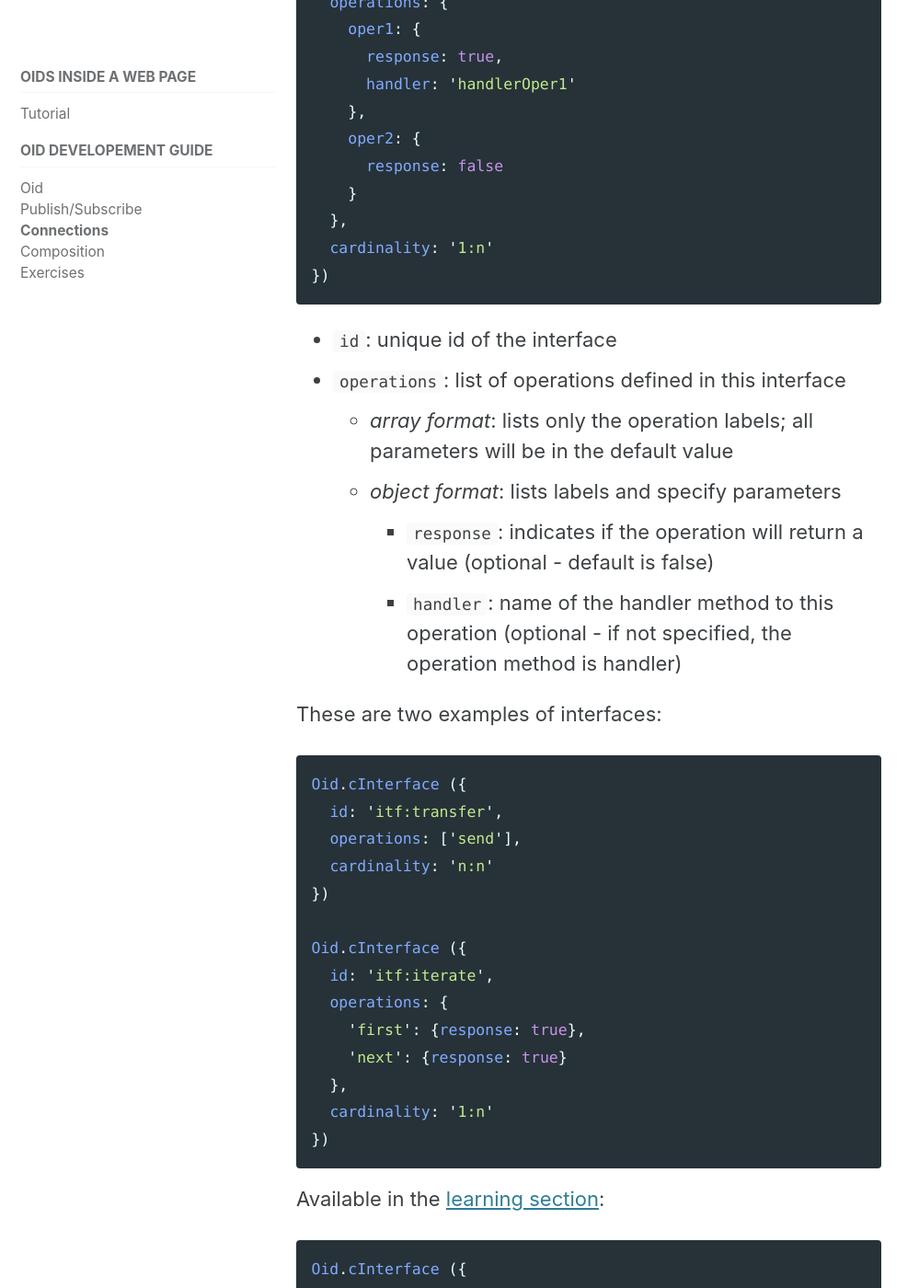
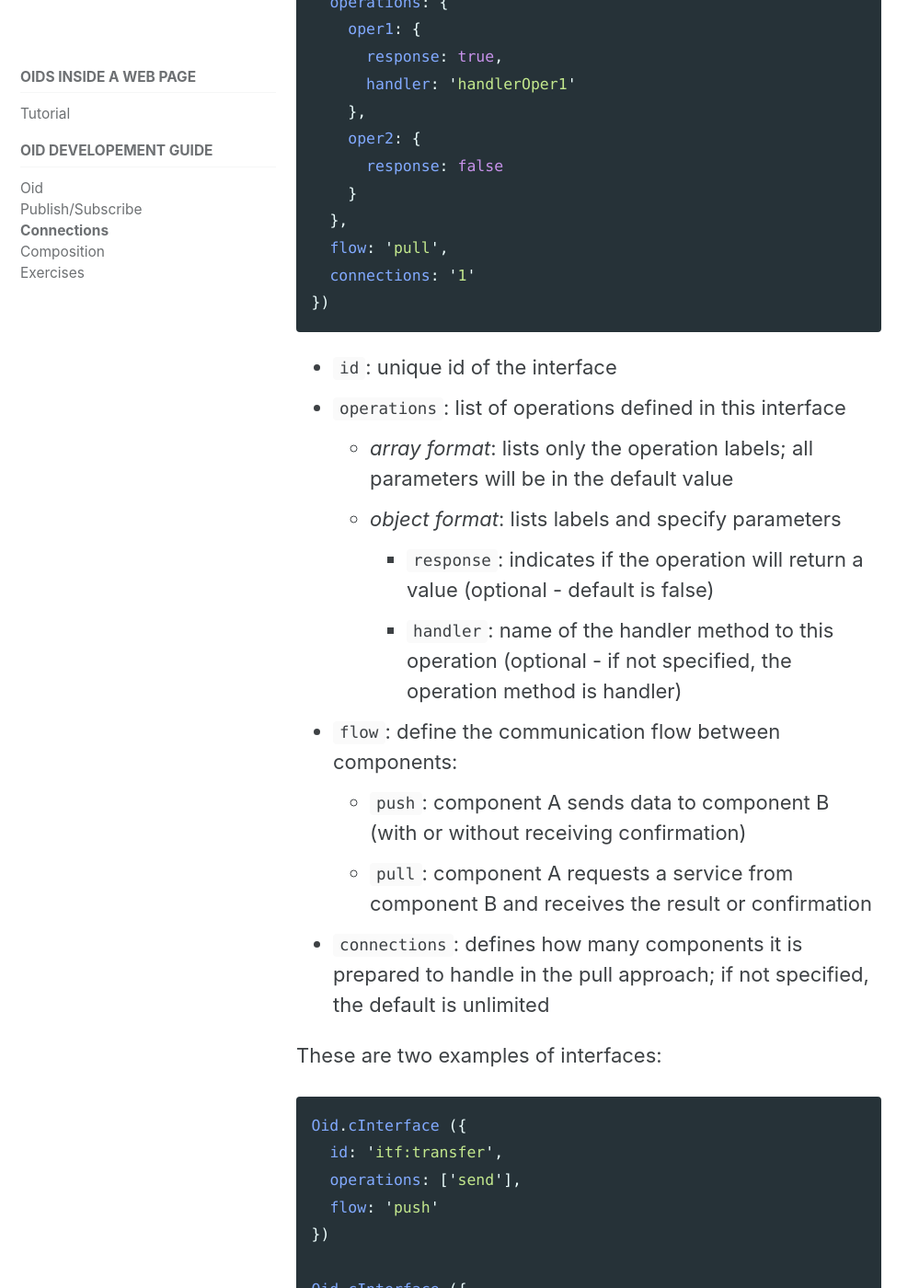
Before and after one commit to mundorum/oid, a Jekyll site: the page built from _pages/dev/connections.md, in a window 1280 px wide and 1400 px high, scrolled down 660 px. Shown: the whole window at 92% size, without its empty margins (0-999 px from the left). Built offline with Jekyll 4.4.1, drawn with Linux system fonts in a browser that asks for light colours; cached includes are drawn as plain includes; some of the changed text lies outside the part shown.

Commit message:
feat (library): library and references update

```diff
--- a/_pages/dev/connections.md
+++ b/_pages/dev/connections.md
@@ -22,7 +22,8 @@ Oid.cInterface(
       response: false
     }
   },
-  cardinality: '1:n'
+  flow: 'pull',
+  connections: '1'
 })
 ~~~
 
@@ -32,6 +33,11 @@ Oid.cInterface(
   * *object format*: lists labels and specify parameters
     * `response`: indicates if the operation will return a value (optional - default is false)
     * `handler`: name of the handler method to this operation (optional - if not specified, the operation method is handler)
+* `flow`: define the communication flow between components:
+  * `push`: component A sends data to component B (with or without receiving confirmation)
+  * `pull`: component A requests a service from component B and receives the result or confirmation
+* `connections`: defines how many components it is prepared to handle in the pull approach; if not specified, the default is unlimited
+
 
 These are two examples of interfaces:
 
@@ -39,7 +45,7 @@ These are two examples of interfaces:
 Oid.cInterface ({
   id: 'itf:transfer',
   operations: ['send'],
-  cardinality: 'n:n'
+  flow: 'push'
 })
 
 Oid.cInterface ({
@@ -48,7 +54,8 @@ Oid.cInterface ({
     'first': {response: true},
     'next': {response: true}
   },
-  cardinality: '1:n'
+  flow: 'pull',
+  connections: '1'
 })
 ~~~
 
@@ -63,7 +70,7 @@ Oid.cInterface ({
       handler: 'someoneArrives'
     }
   },
-  cardinality: 'n:n'
+  flow: 'push'
 })
 ~~~
 
@@ -78,7 +85,7 @@ Oid.cInterface ({
     'get': {response: true},
     'set': {response: false}
   },
-  cardinality: 'n:n'
+  flow: 'pull'
 })
 ~~~
 
```
